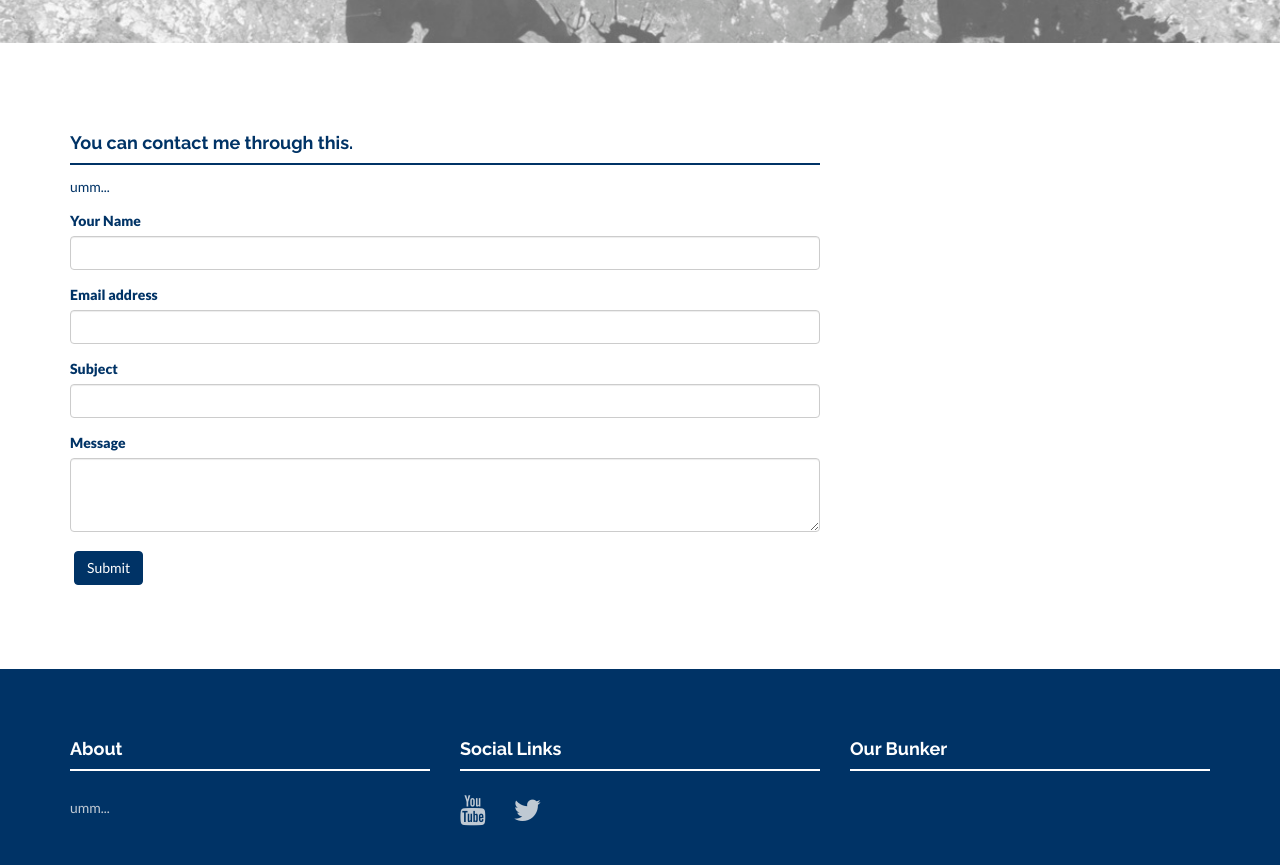
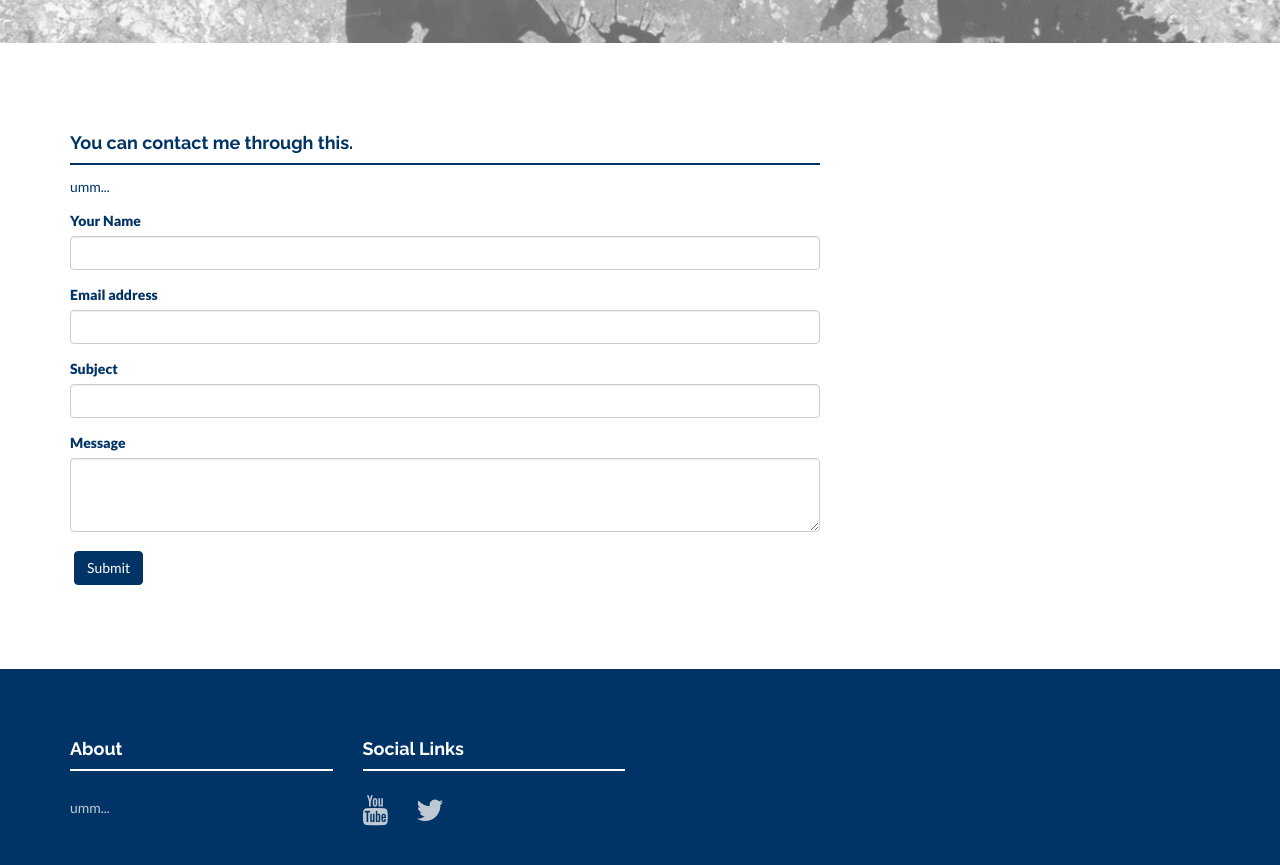
Before and after one commit to IHTFY/-DEFUNCT-frankiemercado.github.io, a Jekyll site: the page built from contact.html, in a window 1280 px wide and 900 px high, scrolled down 623 px. Shown: the top 865 px of the window. Built offline with Jekyll 4.4.1, drawn with Linux system fonts in a browser that asks for light colours; nearby versions of some CDN libraries.

Commit message:
Removed address from footer.

```diff
--- a/_includes/footer.html
+++ b/_includes/footer.html
@@ -1,12 +1,12 @@
 <div id="footerwrap">
     <div class="container">
-        <div class="row">
-            <div class="col-lg-4">
+        <div class="row" >
+            <div class="col-lg-3">
                 <h4>About</h4>
                 <div class="hline-w"></div>
                 <p>{{ site.about }}</p>
             </div>
-            <div class="col-lg-4">
+            <div class="col-lg-3">
                 <h4>Social Links</h4>
                 <div class="hline-w"></div>
                 <p>
@@ -15,6 +15,7 @@
                     {% endfor %}
                 </p>
             </div>
+<!--
             <div class="col-lg-4">
                 <h4>Our Bunker</h4>
                 <div class="hline-w"></div>
@@ -24,6 +25,7 @@
                     {% endfor %}
                 </p>
             </div>
+-->
         </div><! --/row -->
     </div><! --/container -->
 </div><! --/footerwrap -->
--- a/_layouts/index.html
+++ b/_layouts/index.html
@@ -6,4 +6,4 @@ layout: default
   {{ content }}
 
 {% include testimonial.html %}
-<!--{% include clients.html %}-->
+<!--{% include clients.html %}
```
